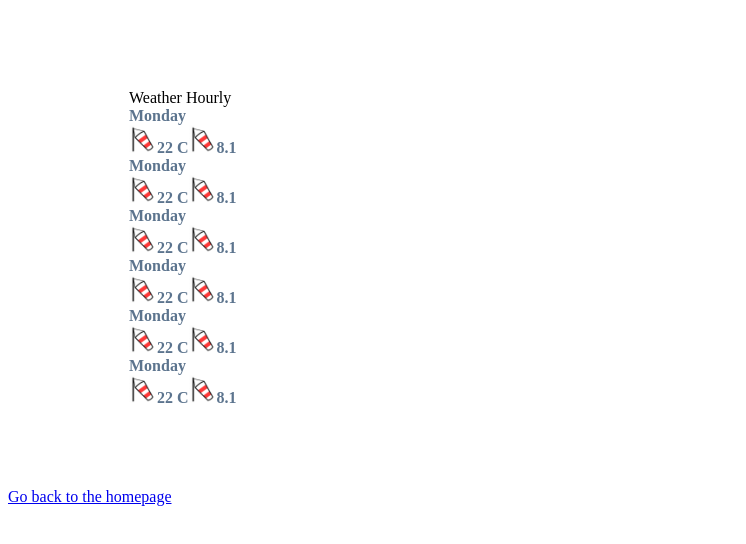
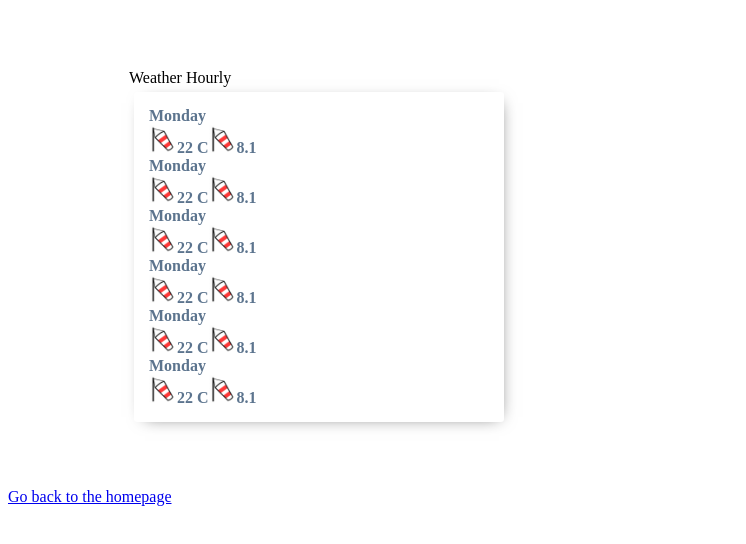
Before and after one commit to MotaZor94/Aenona-Kiteboarding-Frontend, a Gatsby site: page /weather in a window 1280 px wide. Shown: the full height of the page, 0-746 px from the left. Built offline with nearby package versions, Linux system fonts and the light colour scheme; Gatsby itself is replaced by a stand-in of ours; grey boxes are pictures that could not be loaded.

Commit message:
WeatherDaily column direction + margin + padding

```diff
--- a/src/components/WeatherDaily/WeatherDaily.js
+++ b/src/components/WeatherDaily/WeatherDaily.js
@@ -1,17 +1,18 @@
 import React from 'react'
 import PropTypes from 'prop-types'
 import WeatherDay from './WheatherDay'
+import Card from '../Card/Card'
 
 const WeatherDaily = props => {
   return (
-    <div>
+    <Card flexDirection="column" margin="5px" padding="15px">
       <WeatherDay />
       <WeatherDay />
       <WeatherDay />
       <WeatherDay />
       <WeatherDay />
       <WeatherDay />
-    </div>
+    </Card>
   )
 }
 
```
